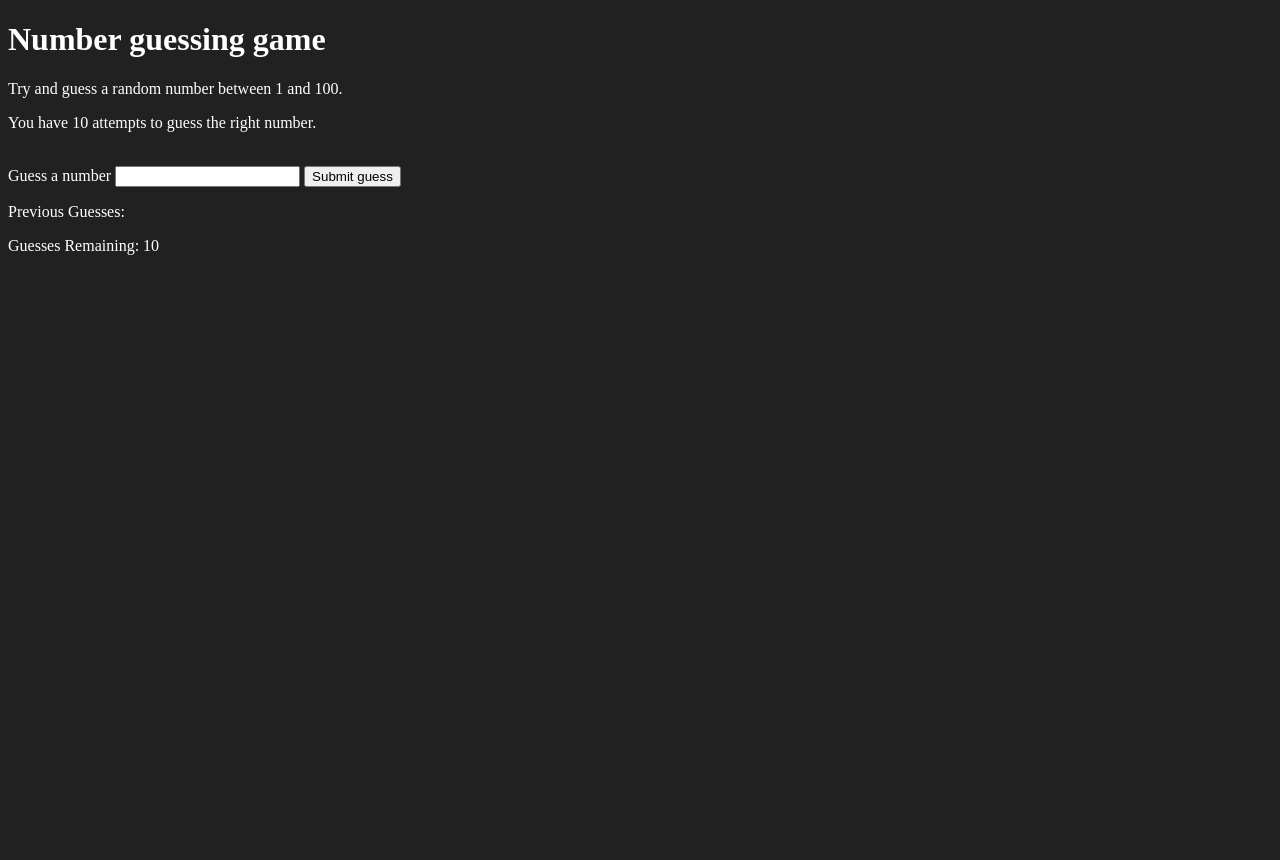
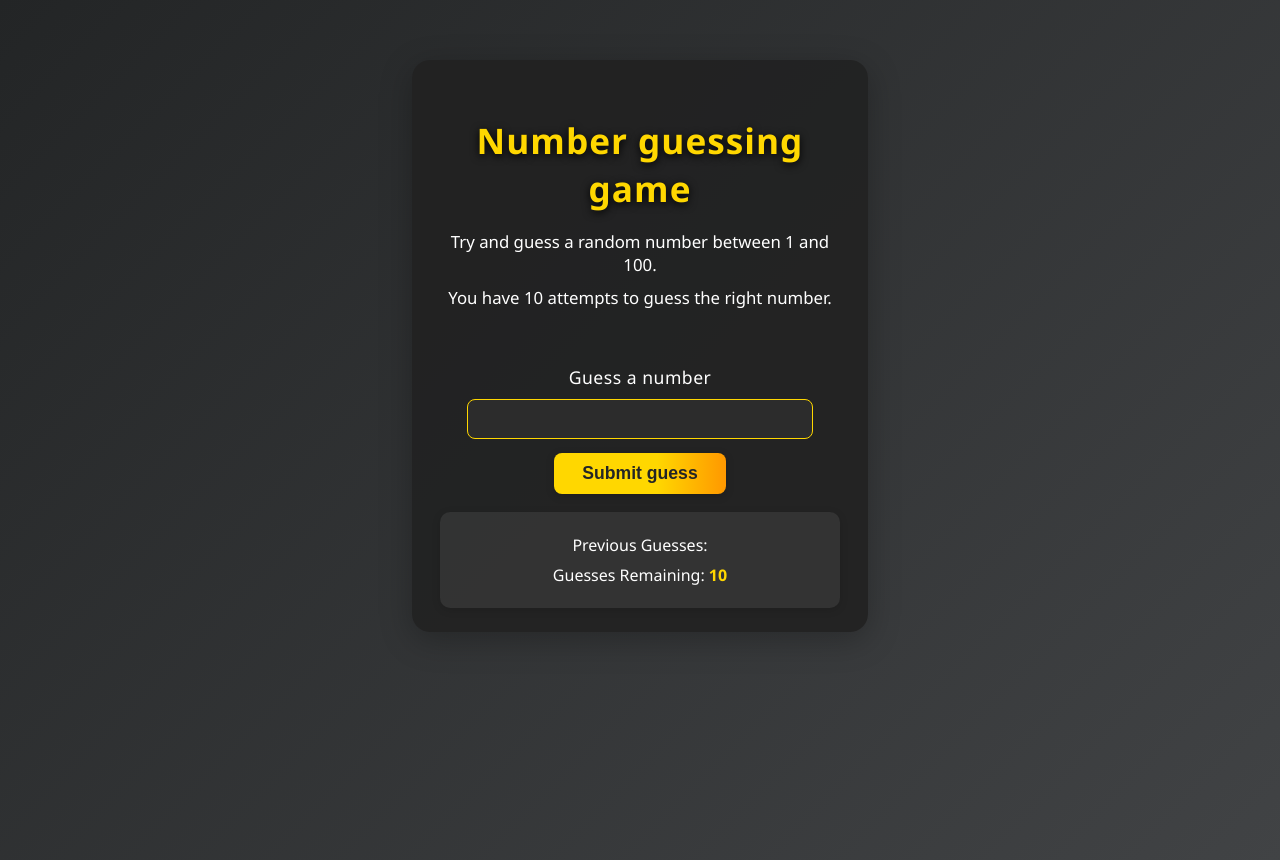
Before and after one commit to karfa113/JS-Codes, a plain HTML site: page Projects/04_NumberGuess/index.html in a window 1280 px wide. Before the commit the page ends 800 px from the top, so only its background shows below. Drawn offline with Linux system fonts and the light colour scheme.

Commit message:
Number Guessing Game

```diff
--- a/Projects/04_NumberGuess/index.html
+++ b/Projects/04_NumberGuess/index.html
@@ -15,7 +15,7 @@
     <p>You have 10 attempts to guess the right number.</p>
     </br>
         <form class="form">
-            <label2 for="guessField" id="guess">Guess a number</label>
+            <label for="guessField" id="guess">Guess a number</label>
             <input type="text" id="guessField" class="guessField">
             <input type="submit" id="subt" value="Submit guess" class="guessSubmit">
         </form>
--- a/Projects/04_NumberGuess/script.js
+++ b/Projects/04_NumberGuess/script.js
@@ -0,0 +1,14 @@
+const randomNum = parseInt(Math.random() * 100 + 1)
+
+const submit = document.querySelector('#submit')
+const userInput = document.querySelector('#guessField')
+const guessSlot = document.querySelector('.guesses')
+const remaining = document.querySelector('.lastResult')
+const lowOrHi = document.querySelector('.lowOrHi')
+const startOver = document.querySelector('.resultParas')
+
+const p = document.createElement('p')
+
+let previousGuess = []
+let attempts = 1
+let playGame = true
--- a/Projects/04_NumberGuess/style.css
+++ b/Projects/04_NumberGuess/style.css
@@ -0,0 +1,110 @@
+body {
+    background: linear-gradient(135deg, #232526 0%, #414345 100%);
+    color: #fff;
+    font-family: 'Segoe UI', 'Roboto', Arial, sans-serif;
+    margin: 0;
+    min-height: 100vh;
+}
+
+#wrapper {
+    background: rgba(34, 34, 34, 0.95);
+    max-width: 400px;
+    margin: 60px auto;
+    padding: 32px 28px 24px 28px;
+    border-radius: 18px;
+    box-shadow: 0 8px 32px rgba(0,0,0,0.25);
+    text-align: center;
+}
+
+h1 {
+    font-size: 2.2rem;
+    margin-bottom: 18px;
+    letter-spacing: 1px;
+    color: #ffd700;
+    text-shadow: 0 2px 8px #000;
+}
+
+p {
+    font-size: 1.05rem;
+    margin: 10px 0;
+}
+
+.form {
+    margin: 24px 0 18px 0;
+    display: flex;
+    flex-direction: column;
+    align-items: center;
+}
+
+label[for="guessField"] {
+    font-size: 1.1rem;
+    margin-bottom: 10px;
+    color: #fff;
+    letter-spacing: 0.5px;
+}
+
+input[type="text"].guessField {
+    padding: 10px 12px;
+    border-radius: 8px;
+    border: 1px solid #ffd700;
+    font-size: 1rem;
+    margin-bottom: 14px;
+    width: 80%;
+    background: #2c2c2c;
+    color: #ffd700;
+    outline: none;
+    transition: border 0.2s;
+}
+
+input[type="text"].guessField:focus {
+    border: 2px solid #ff9800;
+}
+
+input[type="submit"].guessSubmit {
+    padding: 10px 28px;
+    border-radius: 8px;
+    border: none;
+    background: linear-gradient(90deg, #ffd700 60%, #ff9800 100%);
+    color: #232526;
+    font-size: 1.1rem;
+    font-weight: bold;
+    cursor: pointer;
+    box-shadow: 0 2px 8px #00000033;
+    transition: background 0.2s, transform 0.2s;
+}
+
+input[type="submit"].guessSubmit:hover {
+    background: linear-gradient(90deg, #ff9800 60%, #ffd700 100%);
+    transform: translateY(-2px) scale(1.04);
+}
+
+.resultParas {
+    margin-top: 18px;
+    background: rgba(255, 255, 255, 0.07);
+    border-radius: 10px;
+    padding: 14px 10px;
+    box-shadow: 0 2px 8px #00000022;
+}
+
+.resultParas p {
+    margin: 8px 0;
+    font-size: 1rem;
+}
+
+span.guesses {
+    color: #ff9800;
+    font-weight: bold;
+}
+
+span.lastResult {
+    color: #ffd700;
+    font-weight: bold;
+}
+
+.lowOrHi {
+    font-size: 1.1rem;
+    font-weight: bold;
+    color: #ff9800;
+    margin-top: 10px;
+    letter-spacing: 0.5px;
+}
```
